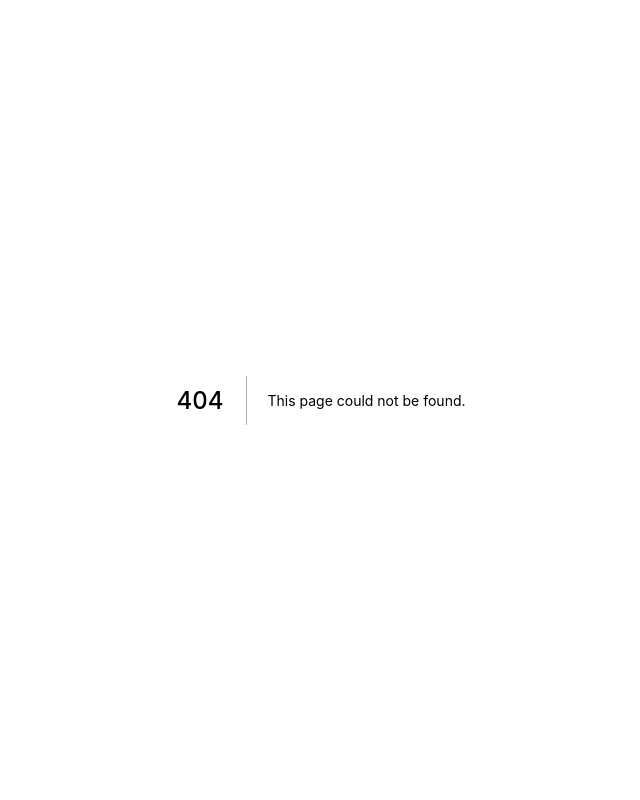
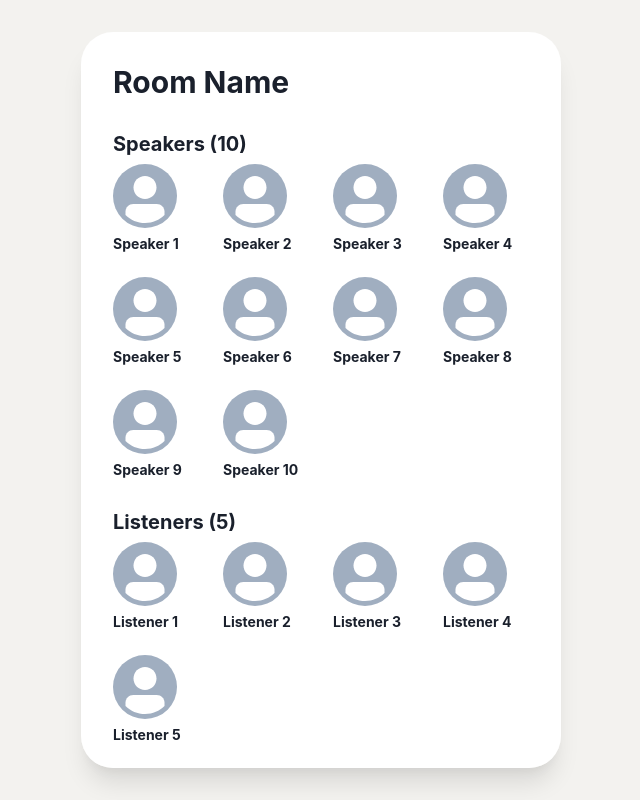
Before and after one commit to warmbyte/mangga, a Next.js app: page /room/1 in a window 1280 px wide. Before the commit this address had no page. Shown: the whole page, without its empty margins (319-959 px from the left). Built offline with nearby package versions, Linux system fonts and the light colour scheme.

Commit message:
create room

```diff
--- a/pages/_app.tsx
+++ b/pages/_app.tsx
@@ -1,12 +1,25 @@
 import { AppProps } from "next/app";
-import { ChakraProvider } from "@chakra-ui/react";
+import { ChakraProvider, Box } from "@chakra-ui/react";
 import { RecoilRoot } from "recoil";
 
 function App({ Component, pageProps }: AppProps) {
   return (
     <ChakraProvider>
       <RecoilRoot>
-        <Component {...pageProps} />
+        <Box bg="#f3f2ef" py="2rem" minH="100vh">
+          <Box
+            borderRadius="2rem"
+            shadow="xl"
+            p="2rem"
+            h="calc(100vh - 4rem)"
+            bg="white"
+            mx="auto"
+            overflowY="auto"
+            maxWidth="480px"
+          >
+            <Component {...pageProps} />
+          </Box>
+        </Box>
       </RecoilRoot>
     </ChakraProvider>
   );
--- a/pages/_document.tsx
+++ b/pages/_document.tsx
@@ -10,7 +10,7 @@ class MyDocument extends Document {
     return (
       <Html>
         <Head>
-          <title>Anugerah Baja</title>
+          <title>Rumah Kumpul</title>
           <link rel="preconnect" href="https://fonts.gstatic.com" />
           <script
             defer
--- /dev/null
+++ b/pages/room/[slug].tsx
@@ -0,0 +1,50 @@
+import React from "react";
+import { Box, Stack, Heading, Avatar, Wrap, WrapItem } from "@chakra-ui/react";
+
+const dummyData = Array(10).fill("");
+const dummyListeners = Array(5).fill("");
+
+export const RoomDetail: React.FC = () => {
+  return (
+    <Box>
+      <Stack spacing="2rem">
+        <Stack>
+          <Heading size="lg">Room Name</Heading>
+        </Stack>
+        <Stack>
+          <Box>
+            <Heading size="md">Speakers ({dummyData.length})</Heading>
+          </Box>
+          <Wrap spacing="1.5rem" justify="left" align="center">
+            {dummyData.map((_, index) => (
+              <WrapItem alignItems="center" w="calc(25% - 1.5rem)" key={index}>
+                <Stack>
+                  <Avatar size="lg" />
+                  <Heading size="xs">Speaker {index + 1}</Heading>
+                </Stack>
+              </WrapItem>
+            ))}
+          </Wrap>
+        </Stack>
+
+        <Stack>
+          <Box>
+            <Heading size="md">Listeners ({dummyListeners.length})</Heading>
+          </Box>
+          <Wrap spacing="1.5rem" justify="left" align="center">
+            {dummyListeners.map((_, index) => (
+              <WrapItem alignItems="center" w="calc(25% - 1.5rem)" key={index}>
+                <Stack>
+                  <Avatar size="lg" />
+                  <Heading size="xs">Listener {index + 1}</Heading>
+                </Stack>
+              </WrapItem>
+            ))}
+          </Wrap>
+        </Stack>
+      </Stack>
+    </Box>
+  );
+};
+
+export default RoomDetail;
```
